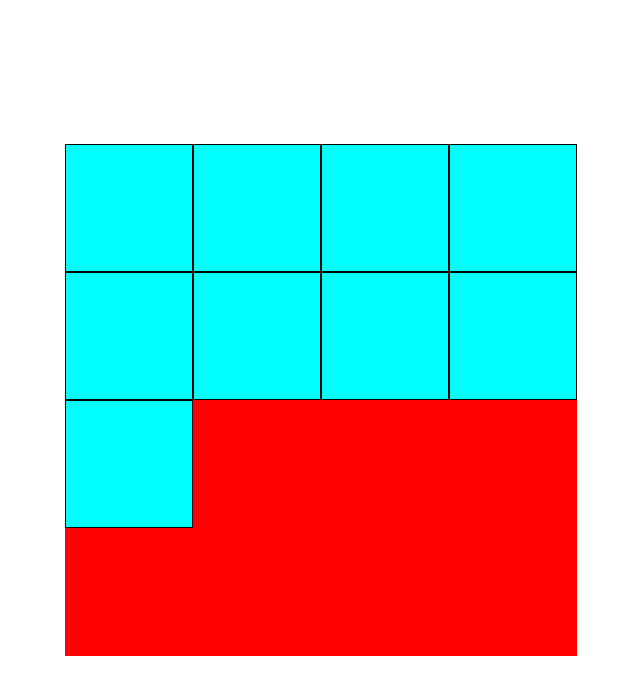
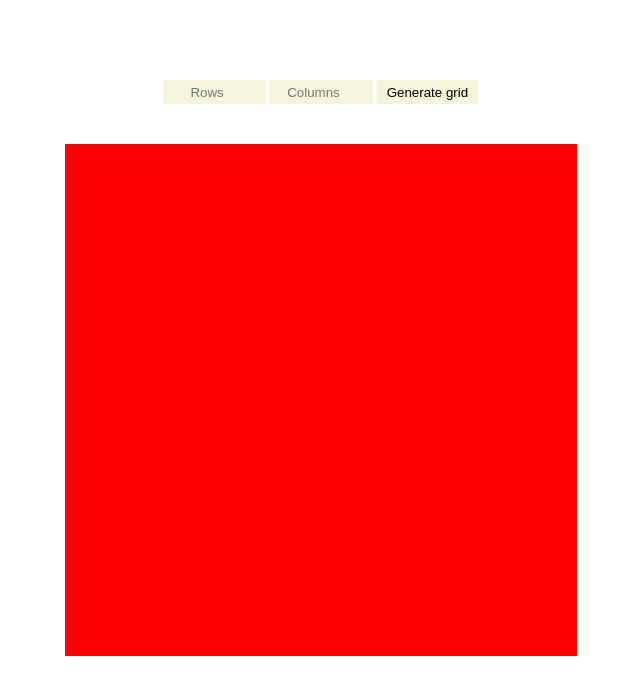
Before and after one commit to KRILLE12345/Pathfinder, a plain HTML site: page index.html in a window 1280 px wide. Shown: the whole page, without its empty margins (319-959 px from the left). Drawn offline with Linux system fonts and the light colour scheme.

Commit message:
Add files via upload

```diff
--- a/index.html
+++ b/index.html
@@ -9,16 +9,12 @@
         <title>Pathfinder interactions</title>
     </head>
     <body>
-        <div class = "container">
-            <div class = "item"></div>
-            <div class = "item"></div>
-            <div class = "item"></div>
-            <div class = "item"></div>
-            <div class = "item"></div>
-            <div class = "item"></div>
-            <div class = "item"></div>
-            <div class = "item"></div>
-            <div class = "item"></div>
+        <div class = "options">
+            <input type = "number" placeholder="Rows" id = "rows">
+            <input type = "number" placeholder="Columns" id = "columns">
+            <button id = "generate">Generate grid</button>
+        </div>
+        <div id = "container">
         </div>
     </body>
     <script src = "scripts/script.js" type="text/javascript"></script>
--- a/scripts/script.js
+++ b/scripts/script.js
@@ -6,3 +6,23 @@ for(let i = 0; i < items.length; i++) {
         console.log(i)
     })
 }
+
+let generate = document.querySelector("#generate")
+
+generate.addEventListener("click", function() {
+    let rows = document.getElementById("rows").value
+    let columns = document.getElementById("columns").value
+    let container = document.getElementById("container")
+    container.style.gridTemplateRows = `repeat(${rows}, 1fr)`
+    container.style.gridTemplateColumns = `repeat(${columns}, 1fr)`
+
+    let toAppend = ``;
+    for(let i = 0; i < rows; i++) {
+        for(let j = 0; j < columns; j++) {
+
+            // toAppend += `<div class = item>${i + " " + j}</div>`
+            toAppend += `<div class = item></div>`
+        }
+    }
+    container.innerHTML = toAppend;
+})
--- a/style/style.css
+++ b/style/style.css
@@ -3,7 +3,13 @@ body {
     margin: 0;
 }
 
-.container {
+* {
+    outline: none;
+    padding: 0;
+    margin: none;
+}
+
+#container {
     position: absolute;
     display: grid;
     grid-template-columns: repeat(4, 1fr);
@@ -21,3 +27,25 @@ body {
     /* padding: 1vw; */
     border: 1px solid black;
 }
+
+.options {
+    position: absolute;
+    left: 50%;
+    top: 10%;
+    transform: translate(-50%, 0);
+}
+
+input[type="number"] {
+    width: 8vw;
+    height: 3vh;
+    border: none;
+    background-color: beige;
+    text-align: center;
+}
+
+button {
+    width: 8vw;
+    height: 3vh;
+    border: none;
+    background-color: beige;
+}
```
